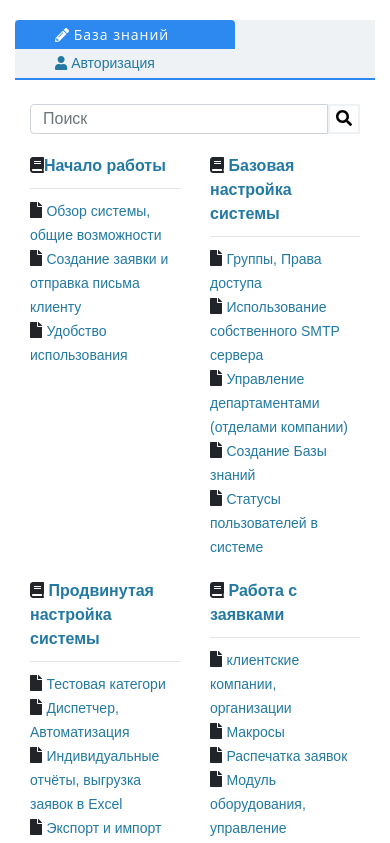
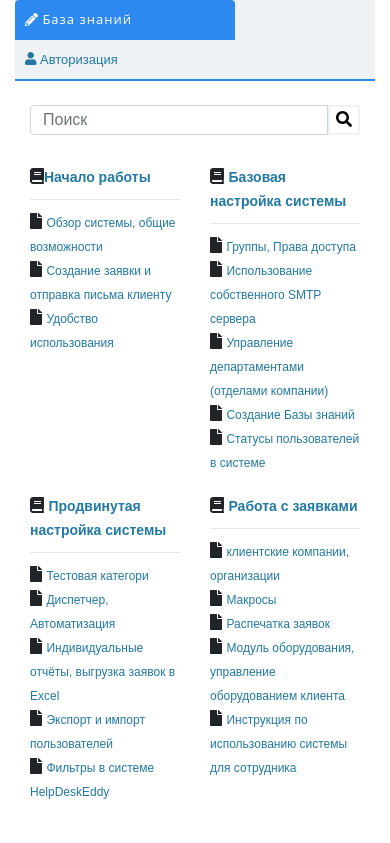
Before and after one commit to Aratep/iframe-content, a React (Create React App) app: page / in a window 390 px wide. Shown: the top 843 px of the page. Built offline with nearby package versions, Linux system fonts and the light colour scheme.

Commit message:
change button text size to 11px for mobile version

```diff
--- a/public/css/style.css
+++ b/public/css/style.css
@@ -77,13 +77,17 @@
     /*}*/
 /*}*/
 
-@media screen and (max-width: 320px) {
+@media screen and (max-width: 400px) {
     .heading-text {
-        font-size: 20px
+        font-size: 18px;
+        padding-top: 0 !important;
+        display: flex;
+        justify-content: center;
+        align-items: center;
     }
 
     .btn-size {
-        font-size: 12px !important;
+        font-size: 11px !important;
         padding-left: 0 !important;
         padding-right: 0 !important;
     }
@@ -105,6 +109,7 @@
     .validation-error {
         margin-left: 0;
         margin-right: 0;
+        font-size: 12px;
     }
 
     .heading-text {
@@ -132,6 +137,30 @@
     }
     .cust-btn-primary {
         padding-top: 1px !important;
+    }
+    .margin-top {
+        margin-top: 0 !important;
+    }
+    .link {
+        font-size : 13px !important;
+    }
+    .link-style {
+        font-size: 14px !important;
+    }
+    .sub-link {
+        font-size: 12px !important;
+    }
+    .dist {
+        margin-top: 20px !important;
+    }
+    .nav-link {
+        font-size: 13px !important;
+    }
+    .powered-by {
+        font-size: 12px !important;
+    }
+    .margin-bottom {
+        margin-bottom: 10px !important;
     }
 }
 
--- a/src/components/knowledge-base/KnowledgeBase.js
+++ b/src/components/knowledge-base/KnowledgeBase.js
@@ -21,7 +21,7 @@
                         <div className="">
                             <div className="row">
                                 <div className="col ">
-                                    <div className='no-decor'>
+                                    <div className='no-decor dist'>
                                         <i className="fas fa-book"/>
                                         <a href='#'>
                                             <span className='link-style'>
@@ -31,7 +31,7 @@
                                     </div>
                                     <hr/>
                                     <div>
-                                        <div className='no-decor'>
+                                        <div className='no-decor '>
                                             <i className="fas fa-file"/>&nbsp;
                                             <a href='#'>
                                                 <span className='sub-link'>
@@ -59,7 +59,7 @@
 
                                 </div>
                                 <div className="col ">
-                                    <div  className='no-decor'>
+                                    <div  className='no-decor dist'>
                                     <i className="fas fa-book"/> <a style={linkStyle} href='#'>
                                         <span className='link-style'>
                                             Базовая настройка системы
@@ -115,7 +115,7 @@
                             <div className="row">
                                 <div className="col ">
                                     <div className='margin-top'>
-                                        <div className='no-decor'>
+                                        <div className='no-decor dist'>
                                             <i className="fas fa-book"/> <a href='#'>
                                                 <span className='link-style'>
                                                      Продвинутая настройка системы
@@ -170,7 +170,7 @@
                                 </div>
                                 <div className="col ">
                                     <div className='margin-top'>
-                                        <div className='no-decor'>
+                                        <div className='no-decor dist'>
                                             <i className="fas fa-book"/> <a style={linkStyle} href='#'>
                                             <span className='link-style'>
                                                 Работа с заявками
--- a/src/components/login/LoginTemplate.js
+++ b/src/components/login/LoginTemplate.js
@@ -60,25 +60,37 @@
                         </div>
                         <div>
                             <Link to='/reset' className='link'>
-                                <span style={linkStyle}>Восстановить</span>
+                                <span style={linkStyle} className='link'>Восстановить</span>
                             </Link>
                         </div>
-                        <ul className='form-buttons'>
-                            <li style={margin}>
-                                <span className="">
-                                <Link to='/registration' className="btn-size cust-btn-danger ">
+                        <div className="form-buttons">
+                             <span>
+                                <Link className='cust-btn-danger btn-size' to='/registration'>
                                     РЕГИСТРАЦИЯ
                                 </Link>
                             </span>
-                            </li>
-                            <li className=''>
-                                <span className="">
+                            <span className="">
                                 <input
-                                    className="btn-size cust-btn-primary  "
+                                    className="cust-btn-primary btn-size"
                                     type="submit" value="ВОЙТИ"/>
                             </span>
-                            </li>
-                        </ul>
+                        </div>
+                        {/*<ul className='form-buttons'>*/}
+                            {/*<li style={margin}>*/}
+                                {/*<span className="">*/}
+                                {/*<Link to='/registration' className="btn-size cust-btn-danger ">*/}
+                                    {/*РЕГИСТРАЦИЯ*/}
+                                {/*</Link>*/}
+                            {/*</span>*/}
+                            {/*</li>*/}
+                            {/*<li className=''>*/}
+                                {/*<span className="">*/}
+                                {/*<input*/}
+                                    {/*className="btn-size cust-btn-primary  "*/}
+                                    {/*type="submit" value="ВОЙТИ"/>*/}
+                            {/*</span>*/}
+                            {/*</li>*/}
+                        {/*</ul>*/}
                     </form>
                 </div>
             </div>
```
